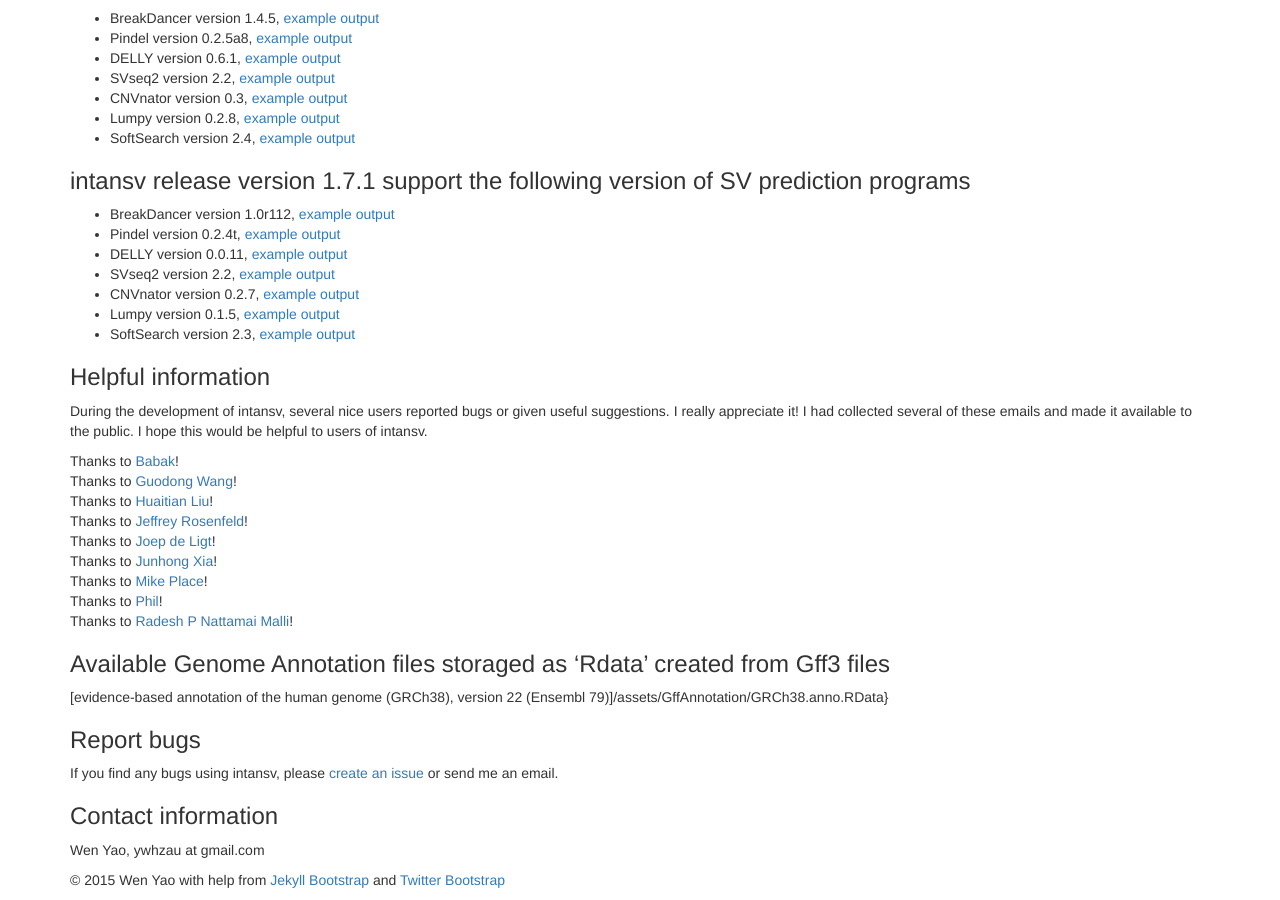
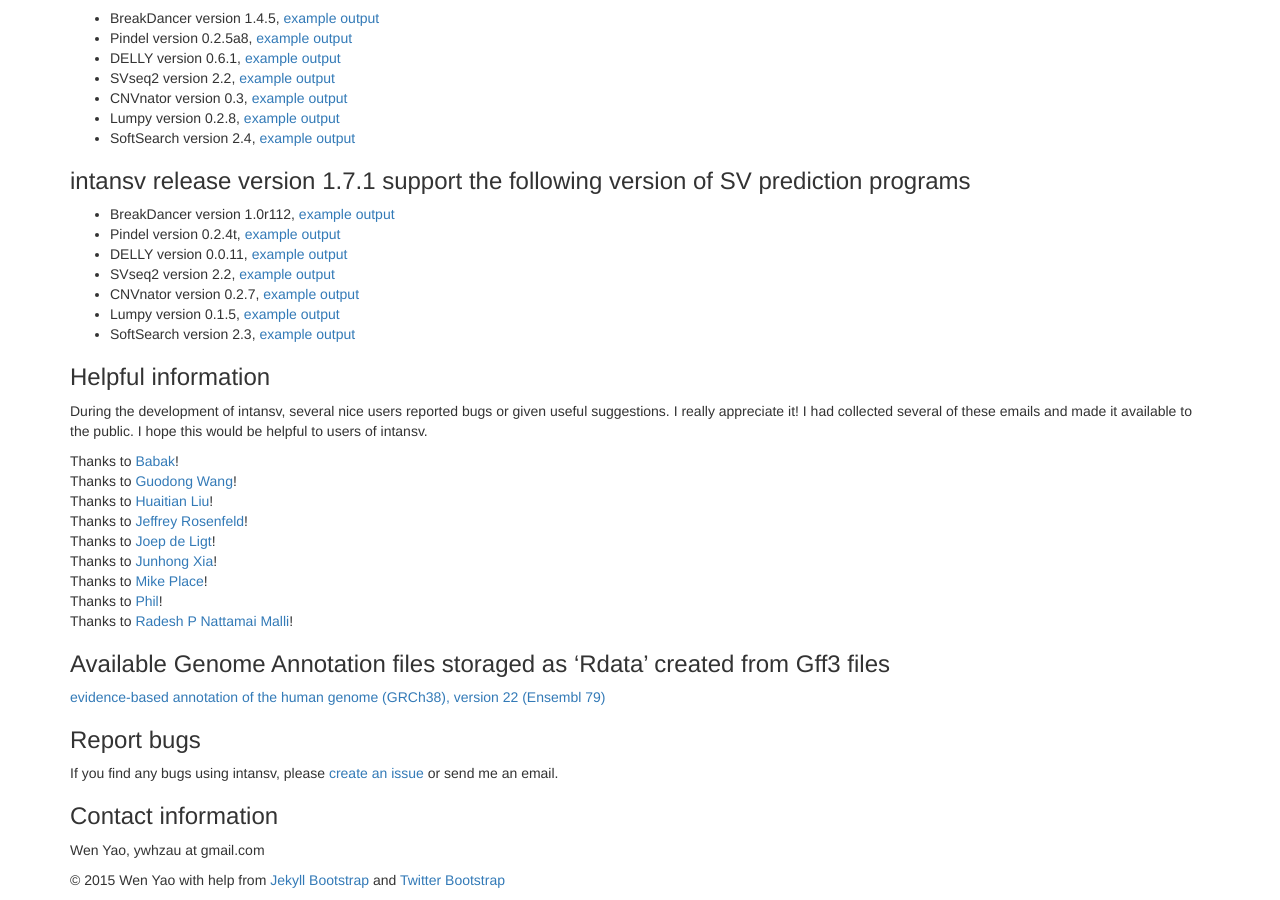
Before and after one commit to YaoLab-Bioinfo/intansv, a Jekyll site: the page built from index.md, in a window 1280 px wide and 900 px high, scrolled down 753 px. Built offline with Jekyll 4.4.1, drawn with Linux system fonts in a browser that asks for light colours; nearby versions of some CDN libraries; library files that are not in the unit come from our copies.

Commit message:
fix typos

```diff
--- a/index.md
+++ b/index.md
@@ -67,7 +67,7 @@ Thanks to [Phil]({{ BASE_PATH }}/assets/Phil.pdf)!
 Thanks to [Radesh P Nattamai Malli]({{ BASE_PATH }}/assets/Radesh.pdf)!
 
 ### Available Genome Annotation files storaged as 'Rdata' created from Gff3 files
-[evidence-based annotation of the human genome (GRCh38), version 22 (Ensembl 79)]{{{ BASE_PATH }}/assets/GffAnnotation/GRCh38.anno.RData}
+[evidence-based annotation of the human genome (GRCh38), version 22 (Ensembl 79)]({{ BASE_PATH }}/assets/GffAnnotation/GRCh38.anno.RData)
 
 
 ### Report bugs
```
